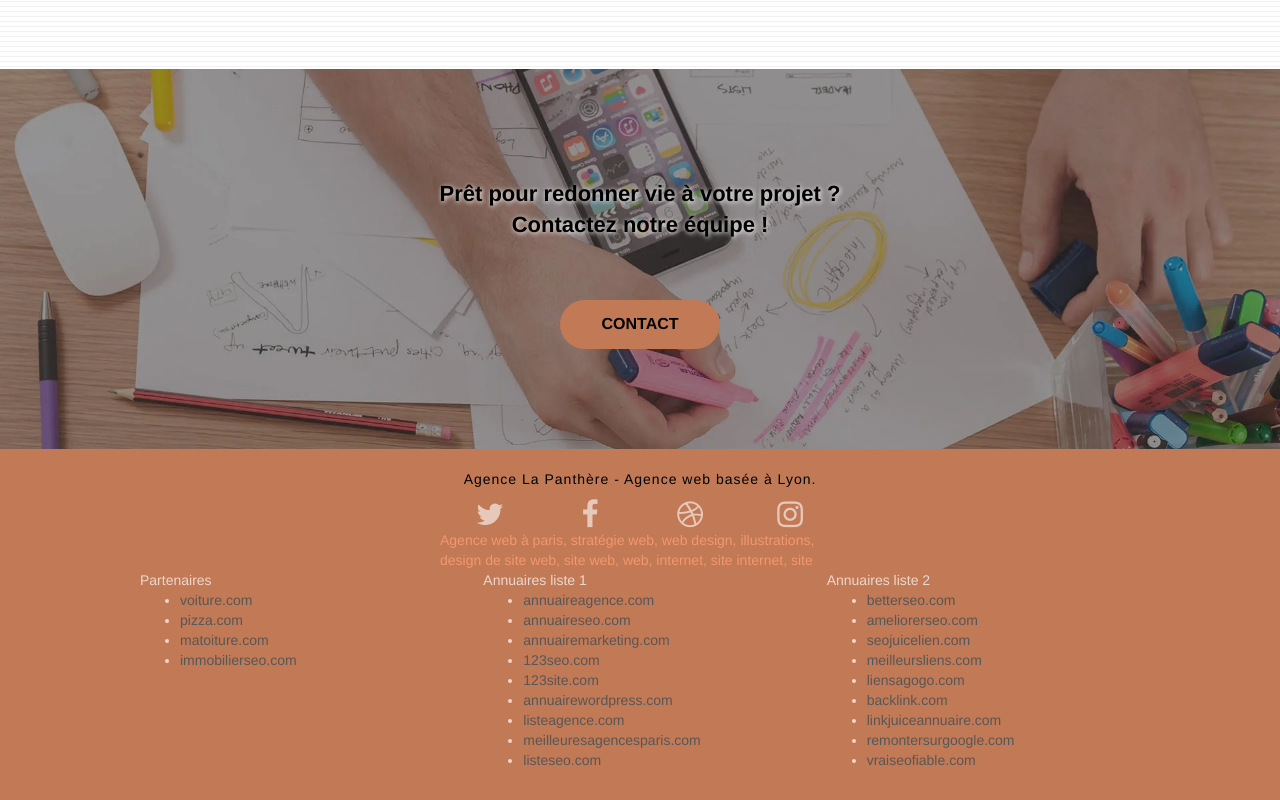
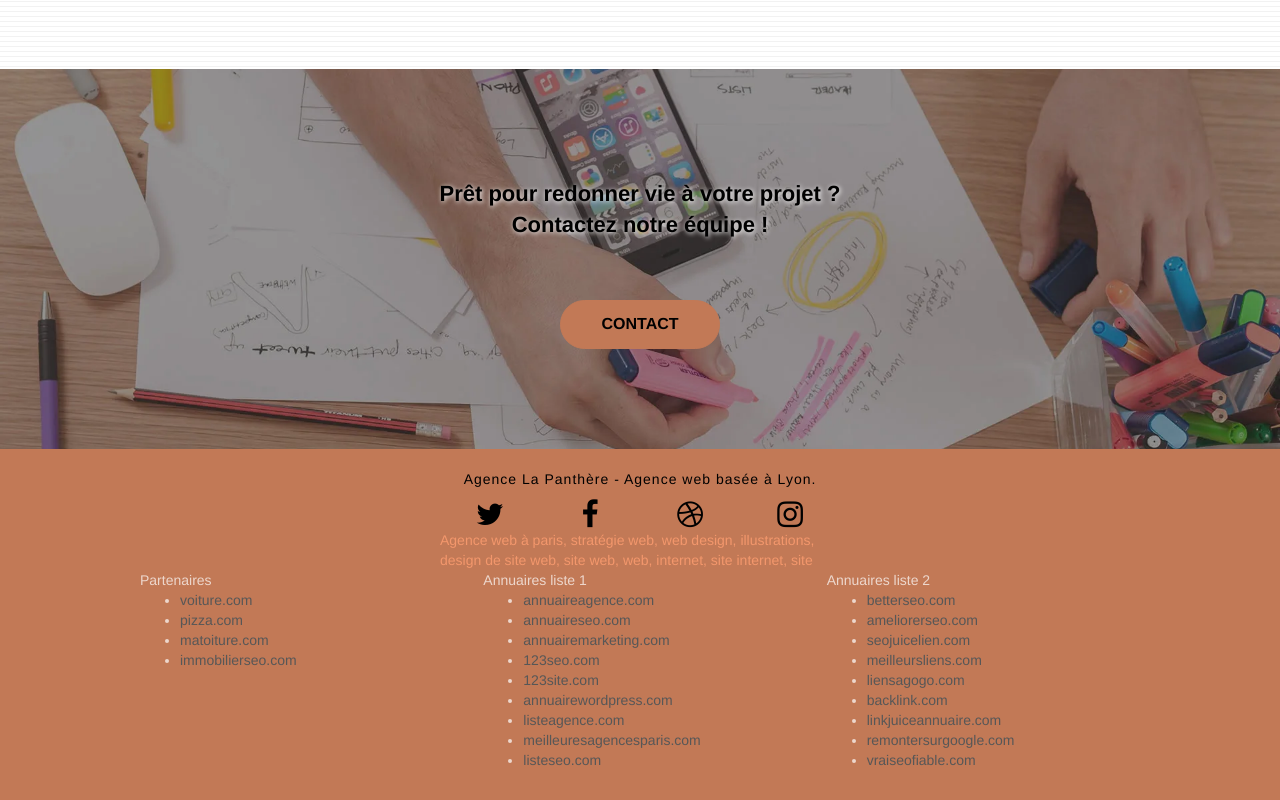
Before and after one commit to Mrmaxxou/Projet4_LaPhanthere, a plain HTML site: page index.html in a window 1280 px wide. Shown: the part 3168-3968 px from the top of the page. Drawn offline with Linux system fonts and the light colour scheme.

Commit message:
Changement couleur icone footer

```diff
--- a/index.html
+++ b/index.html
@@ -255,22 +255,22 @@
 				<div class="row row-no-gutters social">
 					<div class="col-sm-3">
 						<div class="text-center">
-							<a class="social" href="index.html"><span class="fa fa-twitter icon-md"></span></a>
+							<a class="social" href="index.html"><span class="fa fa-twitter icon-md black"></span></a>
 						</div>
 					</div>
 					<div class="col-sm-3">
 						<div class="text-center">
-							<a class="social" href="index.html"><span class="fa fa-facebook icon-md"></span></a>
+							<a class="social" href="index.html"><span class="fa fa-facebook icon-md black"></span></a>
 						</div>
 					</div>
 					<div class="col-sm-3">
 						<div class="text-center">
-							<a class="social" href="index.html"><span class="fa fa-dribbble icon-md"></span></a>
+							<a class="social" href="index.html"><span class="fa fa-dribbble icon-md black"></span></a>
 						</div>
 					</div>
 					<div class="col-sm-3">
 						<div class="text-center">
-							<a class="social" href="index.html"><span class="fa fa-instagram icon-md"></span></a>
+							<a class="social" href="index.html"><span class="fa fa-instagram icon-md black"></span></a>
 						</div>
 					</div>
 					<div class="keywords" style="color:#F3976C;">Agence web à paris, stratégie web, web design, illustrations, design de site web, site web, web, internet, site internet, site</div>
```
